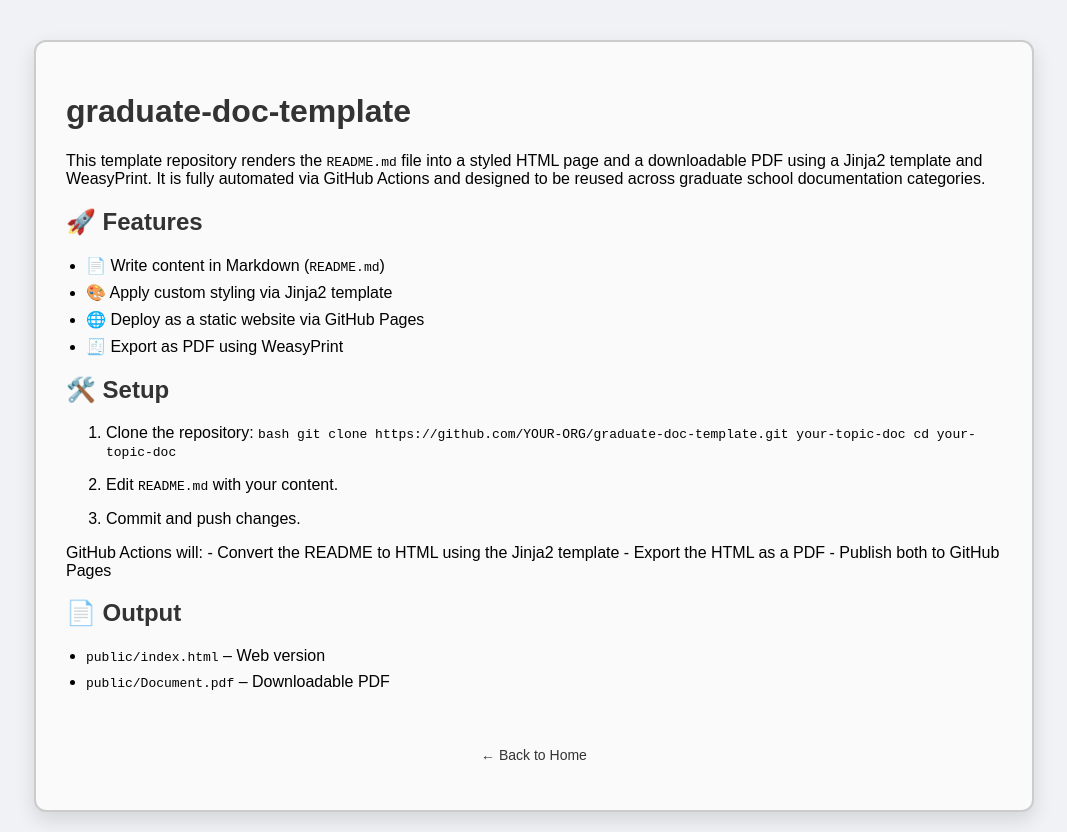
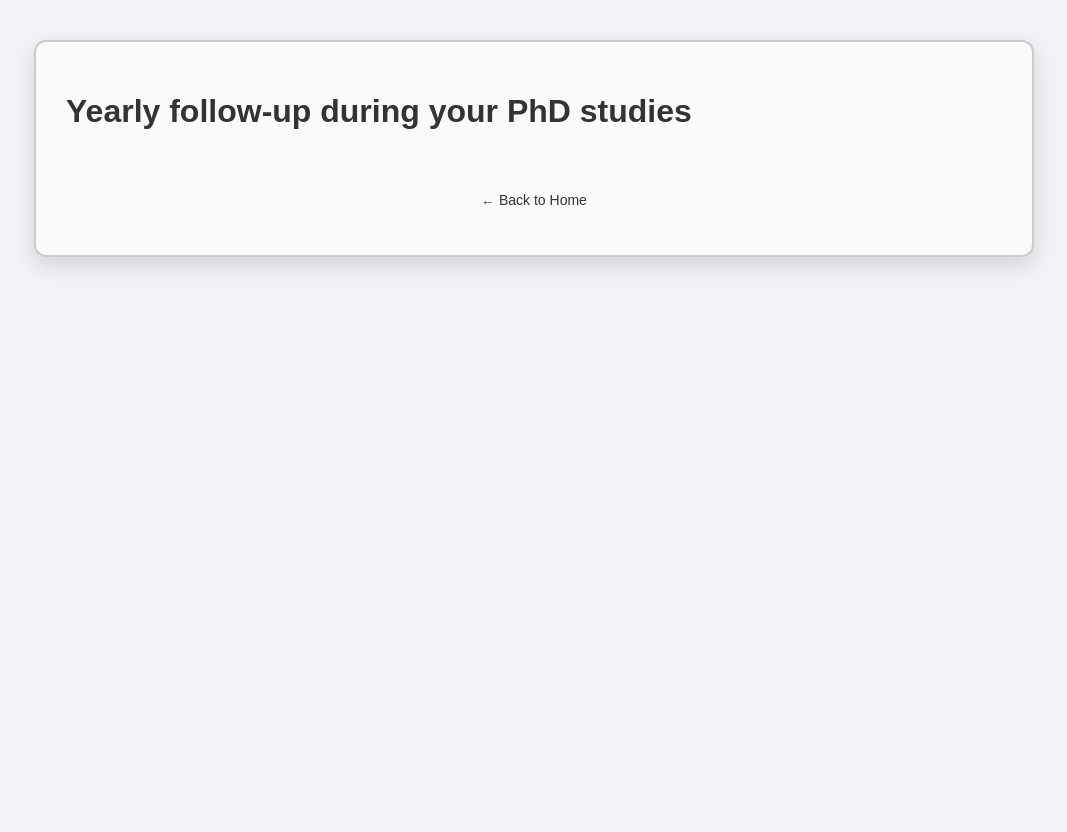
Before and after one commit to AAUGS-DP-Biosciences-and-Drug-Research/Yearly_followup, a plain HTML site: page index.html in a window 1280 px wide. Shown: the whole page, without its empty margins (106-1173 px from the left). After the commit the page ends 800 px from the top, so only its background shows below. Drawn offline with Linux system fonts and the light colour scheme.

Commit message:
deploy: db7a44a11be09807ebbdd24399597e3f85903b87

```diff
--- a/index.html
+++ b/index.html
@@ -54,37 +54,7 @@
 </head>
 <body>
   <div class="card">
-    <h1>graduate-doc-template</h1>
-<p>This template repository renders the <code>README.md</code> file into a styled HTML page and a downloadable PDF using a Jinja2 template and WeasyPrint. It is fully automated via GitHub Actions and designed to be reused across graduate school documentation categories.</p>
-<h2>🚀 Features</h2>
-<ul>
-<li>📄 Write content in Markdown (<code>README.md</code>)</li>
-<li>🎨 Apply custom styling via Jinja2 template</li>
-<li>🌐 Deploy as a static website via GitHub Pages</li>
-<li>🧾 Export as PDF using WeasyPrint</li>
-</ul>
-<h2>🛠️ Setup</h2>
-<ol>
-<li>
-<p>Clone the repository:
-   <code>bash
-   git clone https://github.com/YOUR-ORG/graduate-doc-template.git your-topic-doc
-   cd your-topic-doc</code></p>
-</li>
-<li>
-<p>Edit <code>README.md</code> with your content.</p>
-</li>
-<li>Commit and push changes.</li>
-</ol>
-<p>GitHub Actions will:
-- Convert the README to HTML using the Jinja2 template
-- Export the HTML as a PDF
-- Publish both to GitHub Pages</p>
-<h2>📄 Output</h2>
-<ul>
-<li><code>public/index.html</code> – Web version</li>
-<li><code>public/Document.pdf</code> – Downloadable PDF</li>
-</ul>
+    <h1>Yearly follow-up during your PhD studies</h1>
     <p style="text-align: center;">
       <a href="https://aaugs-dp-biosciences-and-drug-research.github.io/Home/" class="back-button">← Back to Home</a>
     </p>
```
Also changed, not shown: 1 other file.
